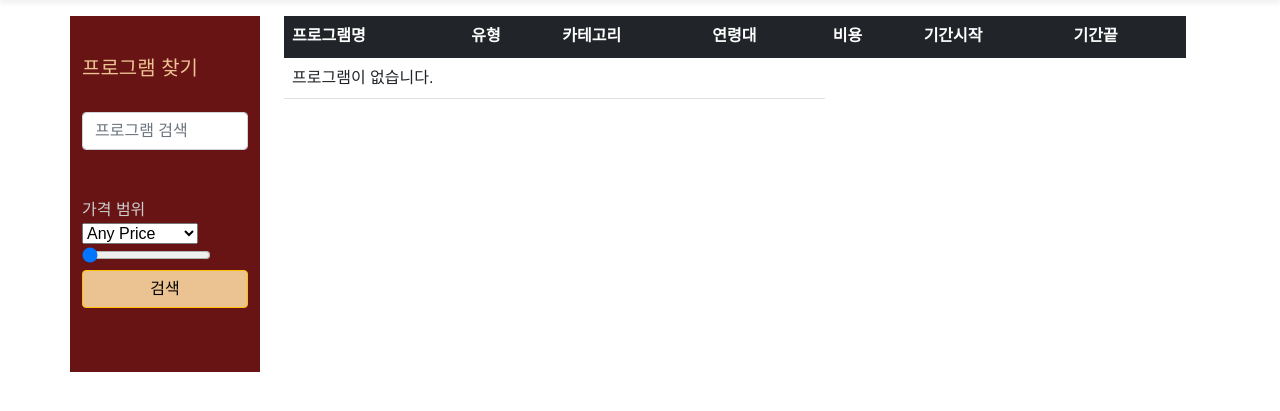
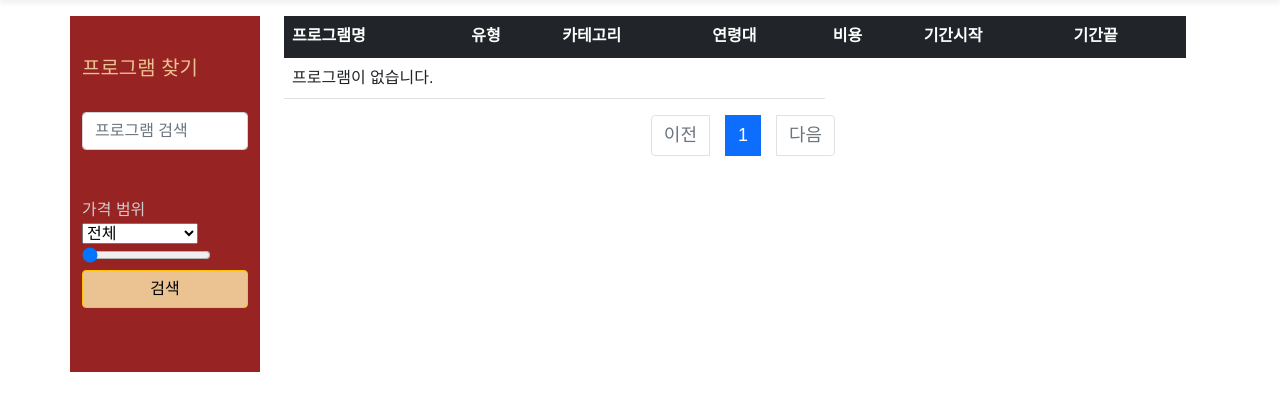
Before and after one commit to hwamminaa/manam, a Django app: page /program/search/ in a window 1280 px wide. Shown: the part 105-516 px from the top of the page. Run offline with Django 4.2, Linux system fonts and the light colour scheme; data that the repository does not hold is empty; some libraries are stand-ins or nearby versions; some web fonts are replaced.

Commit message:
필터링성공!!

```diff
--- a/program/models.py
+++ b/program/models.py
@@ -6,10 +6,13 @@ class Program(models.Model):
     type = models.CharField(max_length=5)
     category = models.CharField(max_length=10)
     age = models.CharField(max_length=5)
-    price = models.CharField(max_length=10)
+    price = models.IntegerField()
     start_date = models.DateField(null=True)
     end_date = models.DateField(null=True)
     host = models.CharField(max_length=20, null=True)
+    link = models.URLField(null=True)
+    coorx = models.CharField(max_length=30, null=True)
+    coory = models.CharField(max_length=30, null=True)
 
     def __str__(self):
         return self.name
--- a/program/views.py
+++ b/program/views.py
@@ -10,21 +10,22 @@ import time
 
 # Create your views here.
 def downloadProgram(request):
-    filename = 'C:/dataton2022/현재진행중인프로그램.csv'
+    filename = 'C:/dataton2022/8월전체프로그램.csv'
     df = pd.read_csv(filename, encoding="UTF-8", na_values='nan')
     category_list = []
     for i in range(len(df)):
         # 기간 format 변경 (str > date)
-        start_date_string = df["기간시작"][i]
+        start_date_string = df["행사기간시작일"][i]
         start_date_format = "%Y.%m.%d"
         start_date_result = datetime.strptime(start_date_string, start_date_format)
-        end_date_string = df["기간끝"][i]
+        end_date_string = df["행사기간종료일"][i]
         end_date_format = "%Y.%m.%d"
         end_date_result = datetime.strptime(end_date_string, end_date_format)
         # 프로그램 데이터 db에 저장
         Program.objects.create(name=df["프로그램명"][i], type=df["유형"][i],
-                               category=df["카테고리"][i], age=df["연령대"][i], price=df["비용"][i],
-                               start_date=start_date_result, end_date=end_date_result) # , host=df["기관"][i])
+                               category=df["카테고리"][i], host=df["행사시설명"][i], age=df["대상"][i],
+                               price=df["수강료"][i], start_date=start_date_result, end_date=end_date_result,
+                               link=df["안내URL"], coorx=df["X좌표값"], coory=df["Y좌표값"])
         if df["카테고리"][i] not in category_list:
             Category.objects.create(name=df["카테고리"][i])
             category_list.append(df["카테고리"][i])
@@ -43,7 +44,7 @@ def downloadProgram(request):
 
 def index(request):
     page = request.GET.get('page', '1')  # 페이지
-    program_list = Program.objects.order_by('-start_date')
+    program_list = Program.objects.order_by('start_date')
     paginator = Paginator(program_list, 10)  # 페이지당 10개씩 보여주기
     page_obj = paginator.get_page(page)
     context = {'program_list': page_obj}
@@ -64,7 +65,7 @@ def answer_create(request, program_id):
 
 def index2(request):
     page = request.GET.get('page', '1')  # 페이지
-    program_list = Program.objects.order_by('-start_date')
+    program_list = Program.objects.order_by('start_date')
     paginator = Paginator(program_list, 10)  # 페이지당 10개씩 보여주기
     page_obj = paginator.get_page(page)
     context = {'program_list': page_obj}
@@ -72,9 +73,7 @@ def index2(request):
 
 
 def program_search(request):
-    # program_list = Program.objects.all()
 
-    paginate_by = 15
     context = {}
 
     b = request.GET.get('b', '')
@@ -102,54 +101,26 @@ def program_search(request):
                 program_list = program_list.filter(query)
 
         if price == '0':
+            program_list = program_list
+        elif price == '1':
             program_list = program_list.filter(price=0)
-        elif price == '1':
+        elif price == '2':
             program_list = program_list.filter(price=20000)
-        elif price == '2':
+        elif price == '3':
             program_list = program_list.filter(price=30000)
-        elif price == '3':
+        elif price == '4':
             program_list = program_list.filter(price=40000)
-        elif price == '4':
+        elif price == '5':
             program_list = program_list.filter(price=50000)
         else:
             program_list = program_list.filter(price=50000)
 
-    context['is_paginated'] = True
-    paginator = Paginator(program_list, paginate_by)
-    page_number_range = 15  # 페이지그룹에 속한 페이지 수
-    # CBV에서 self.request: HttpRequest
-    # request.POST : POST 방식으로 넘어온 요청파라미터 조회
-    # request.GET : GET 방식으로 넘어온 요청파라미터 조회
-    current_page = int(request.GET.get('page', 1))
-    context['current_page'] = current_page
-    # 시작/끝 index 조회
-    start_index = int((current_page - 1) / page_number_range) * page_number_range
-    end_index = start_index + page_number_range
-
-    # 현재 페이지가 속한 페이지 그룹의 범위
-    current_page_group_range = paginator.page_range[start_index: end_index]
-    print("current_page_group_range", current_page_group_range)
-
-    start_page = paginator.page(current_page_group_range[0])
-    end_page = paginator.page(current_page_group_range[-1])
-
-    has_previous_page = start_page.has_previous()
-    has_next_page = end_page.has_next()
-
-    context['current_page_group_range'] = current_page_group_range
-    if has_previous_page:  # 이전페이지 그룹이 있다면
-        context['has_previous_page'] = has_previous_page
-        context['previous_page'] = start_page.previous_page_number
-
-    e = paginate_by * current_page
-    s = e - paginate_by
-    print("내용 index", s, e)
-
-    program_list = program_list[s:e]
-
-    context['program_list'] = program_list
 
 
-    #return HttpResponse(f'''{category_list}''')
+    # 페이징 처리 시작
+    page = request.GET.get('page', '1')  # 페이지
+    paginator = Paginator(program_list, 10)  # 페이지당 10개씩 보여주기
+    page_obj = paginator.get_page(page)
+    context['program_list'] = page_obj
 
     return render(request, 'program/program_search.html', context)
--- a/templates/program/program_list.html
+++ b/templates/program/program_list.html
@@ -48,7 +48,7 @@
         <!-- 페이징처리 시작 -->
         <ul class="pagination justify-content-center">
             <!-- 이전페이지 -->
-            {% if question_list.has_previous %}
+            {% if program_list.has_previous %}
             <li class="page-item">
                 <a class="page-link" href="?page={{ program_list.previous_page_number }}">이전</a>
             </li>
--- a/templates/program/program_search.html
+++ b/templates/program/program_search.html
@@ -4,7 +4,7 @@
 {% block content %}
 <div class="container my-3">
     <div class="row">
-      <nav id="sidebarMenu" class="col-md-3 col-lg-2 d-md-block sidebar collapse" style="background-color: #691414">
+      <nav id="sidebarMenu" class="col-md-3 col-lg-2 d-md-block sidebar collapse" style="background-color: #982323">
         <div class="sidebar-sticky pt-3">
           <ul class="nav flex-column">
             <table class = 'table' style="background-color: #000000; color: ##691414">
@@ -16,11 +16,9 @@
               <tbody>
                 <!--필터 바-->
                 <form class="form-inline my-2 my-md-0" method="get" action="{% url 'program:search' %}">
-
                   <!--검색기능-->
                   <input class="form-control" type="text" placeholder="프로그램 검색" aria-label="Search" name="b" value="{{b}}">
                   <br>
-
                   <!--카테고리필터-->
                   {% for g in category_list %}
                   <div class="form-check form-check-inline">
@@ -29,22 +27,22 @@
                   </div>
                   {% endfor %}
                   <br>
-
                   <!--가격필터-->
                   <div class="form-group">
                     <a href = "#" onclick= "event.stopPropagation()"></a>
                     <label for="customRange3" style="color: #CDCDCD">가격 범위</label>
                     &nbsp;&nbsp;&nbsp;&nbsp;&nbsp;
                     <select source="[name=price]">
-                      <option value="0">Any Price</option>
-                      <option value="1">20000원 이하</option>
-                      <option value="2">30000원 이하</option>
-                      <option value="3">40000원 이하</option>
-                      <option value="4">50000원 이하</option>
-                      <option value="5">50000원 이상</option>
+                      <option value="0">전체</option>
+                      <option value="1">무료</option>
+                      <option value="2">20000원 이하</option>
+                      <option value="3">30000원 이하</option>
+                      <option value="4">40000원 이하</option>
+                      <option value="5">50000원 이하</option>
+                      <option value="6">50000원 이상</option>
                     </select>
 
-                    <input type="range" class="custom-range" value = "0" min="0" max="5" step="1" id="customRange3" name="price", value={{price}}>
+                    <input type="range" class="custom-range" value = "0" min="0" max="6" step="1" id="customRange3" name="price", value={{price}}>
 
                   </div>
                   <button type='submit' class='btn btn-warning' style="background-color:#ebc291">검색</button>  <!--위에것과 기능은 같음-->
@@ -94,7 +92,49 @@
         </tbody>
         </table>
         </role>
+
+        <!-- 페이징처리 시작 -->
+        <ul class="pagination justify-content-center">
+            <!-- 이전페이지 -->
+            {% if program_list.has_previous %}
+            <li class="page-item">
+                <a class="page-link" href="?page={{ program_list.previous_page_number }}">이전</a>
+            </li>
+            {% else %}
+            <li class="page-item disabled">
+                <a class="page-link" tabindex="-1" aria-disabled="true" href="#">이전</a>
+            </li>
+            {% endif %}
+            <!-- 페이지리스트 -->
+            {% for page_number in program_list.paginator.page_range %}
+            {% if page_number >= program_list.number|add:-5 and page_number <= program_list.number|add:5 %}
+            {% if page_number == program_list.number %}
+            <li class="page-item active" aria-current="page">
+                <a class="page-link" href="?page={{ page_number }}">{{ page_number }}</a>
+            </li>
+            {% else %}
+            <li class="page-item">
+                <a class="page-link" href="?page={{ page_number }}">{{ page_number }}</a>
+            </li>
+            {% endif %}
+            {% endif %}
+            {% endfor %}
+            <!-- 다음페이지 -->
+            {% if program_list.has_next %}
+            <li class="page-item">
+                <a class="page-link" href="?page={{ program_list.next_page_number }}">다음</a>
+            </li>
+            {% else %}
+            <li class="page-item disabled">
+                <a class="page-link" tabindex="-1" aria-disabled="true" href="#">다음</a>
+            </li>
+            {% endif %}
+        </ul>
+        <!-- 페이징처리 끝 -->
     </div>
+
+
+
 </div>
 
 <!--프로그램가격필터 바의 위치에 따라 가격이 실시간으로 표시되게 하는 자바스크립트-->
```
Also changed, not shown: program/migrations/0005_program_coorx_program_coory_program_link_and_more.py (added), program/migrations/0006_alter_program_coorx_alter_program_coory.py (added).
